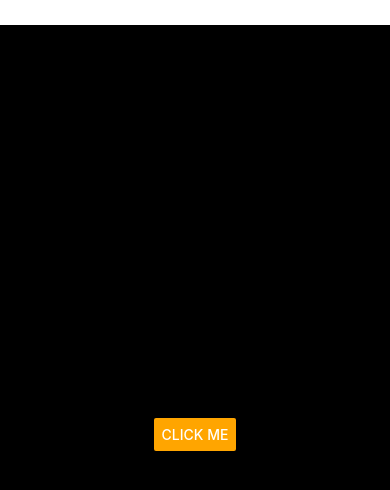
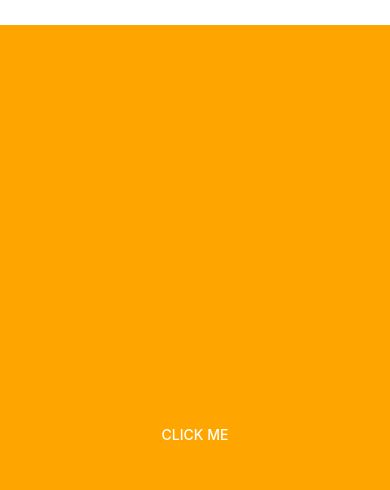
Before and after one commit to davecade/done-with-it, a React Native app: screen / in a window 390 px wide. Shown: the top 490 px of the page. Built offline with nearby package versions, Linux system fonts and the light colour scheme.

Commit message:
creating styleSheet

```diff
--- a/App.js
+++ b/App.js
@@ -3,7 +3,7 @@
 
 export default function App() {
     return (
-        <SafeAreaView style={styles.container}>
+        <SafeAreaView style={[styles.container, containerStyle]}>
             <Button
                 title="click me"
                 color="orange"
@@ -14,6 +14,8 @@
         </SafeAreaView>
     );
 }
+
+const containerStyle = { backgroundColor: "orange" }
 
 const styles = StyleSheet.create({
     container: {
```
